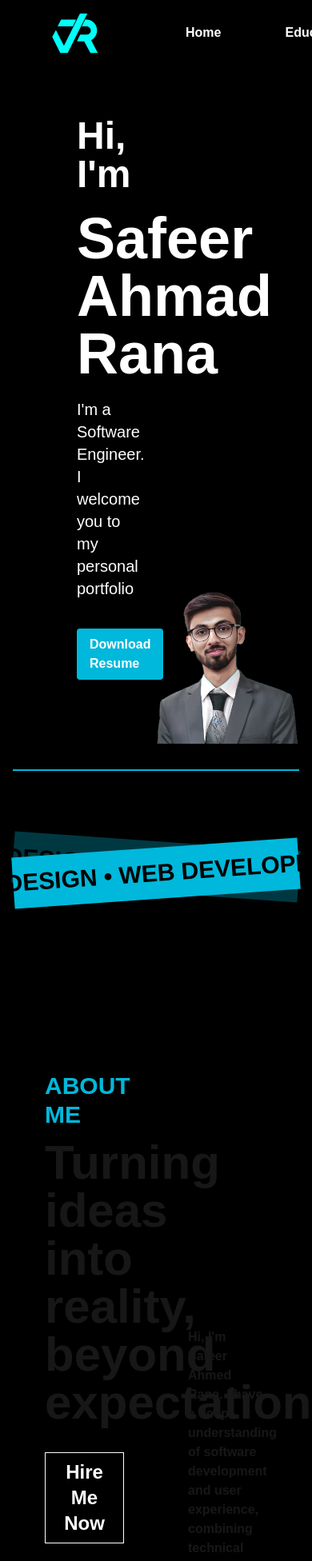
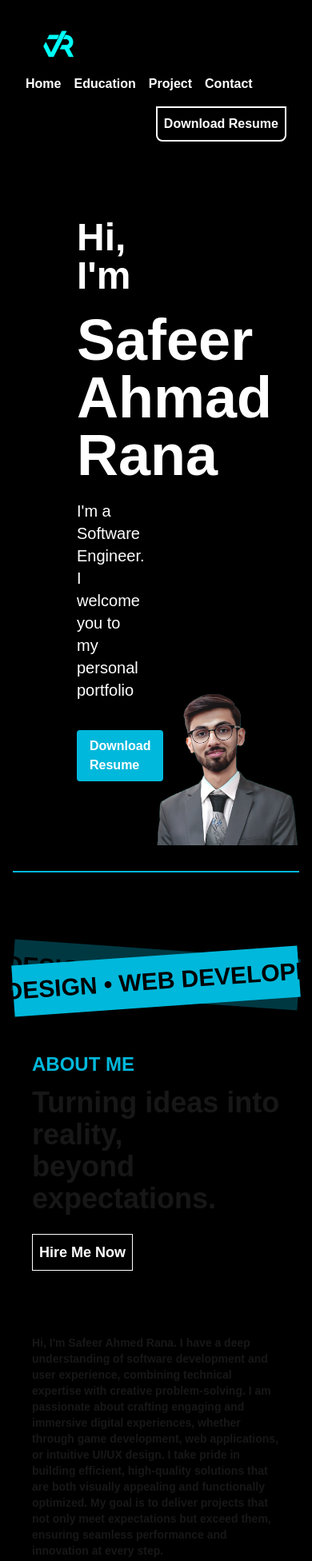
Before and after one commit to SafeerAhmed54/Portfolio, a Next.js app: page / in a window 390 px wide. Shown: the top 1952 px of the page at 80% size. Built offline with nearby package versions, Linux system fonts and the light colour scheme.

Commit message:
Update I want to Change

```diff
--- a/app/page.tsx
+++ b/app/page.tsx
@@ -20,17 +20,17 @@ export default function Home() {
     <div className="bg-black p-4">
       <Header/>
       <Hero/>
-      <div className="h-6 w-full"></div>
+      {/* <div className="h-6 w-full"></div> */}
       <Design/>
       <About/>
       <Design2/>
       <Education/>
-      <div className="h-40 w-full"></div>
+      {/* <div className="h-40 w-full"></div> */}
       <Design/>
-      <div className="h-20 w-full"></div>
+      {/* <div className="h-20 w-full"></div> */}
       <Skill/>
       <Experience/>
-      <div className="h-40 w-full"></div>
+      {/* <div className="h-40 w-full"></div> */}
       <Design/>
       <Project/>
       <Contact/>
--- a/components/about.tsx
+++ b/components/about.tsx
@@ -3,25 +3,22 @@ import React from "react";
 const about = () => {
   return (
     <div>
-      {/* Space before About Me */}
-      <div className="h-8 w-full"></div>
-
       {/* About Me */}
-      <div className="flex justify-center p-20 space-x-20 mt-28 h-screen w-full">
-        <div className="w-1/2 pt-16 space-y-3">
-          <h1 className="font-bold font-sans text-3xl text-cyan-500">
+      <div className="flex flex-col md:flex-row justify-center p-6 md:p-20 space-y-10 md:space-y-0 md:space-x-20 mt-10 md:mt-28 h-auto md:h-screen w-full">
+        <div className="w-full md:w-1/2 pt-8 md:pt-16 space-y-3">
+          <h1 className="font-bold font-sans text-2xl md:text-3xl text-cyan-500">
             ABOUT ME
           </h1>
-          <h2 className="font-bold font-sans text-6xl">
+          <h2 className="font-bold font-sans text-4xl md:text-6xl">
             Turning ideas into reality,<br></br> beyond expectations.
           </h2>
-          <div className="mt-8">
-            <button className="ml-auto border-1 border-white text-2xl p-2 hover:text-cyan-500 text-white font-bold transition-transform duration-300 transform hover:scale-110">
+          <div className="mt-6 md:mt-8">
+            <button className="ml-auto border-1 border-white text-lg md:text-2xl p-2 hover:text-cyan-500 text-white font-bold transition-transform duration-300 transform hover:scale-110">
               Hire Me Now
             </button>
           </div>
         </div>
-        <div className="w-1/2 mt-96">
+        <div className="w-full md:w-1/2 mt-10 md:mt-96">
           {/* Decorative Squares */}
 
           {/* <Image
@@ -31,8 +28,8 @@ const about = () => {
                 height={700}
                 className="object-contain max-w-full"
               /> */}
-          <p className="font-sans font-semibold">
-            Hi, I'm Safeer Ahmed Rana. I have a deep understanding of software
+          <p className="font-sans font-semibold text-sm md:text-base">
+            Hi, I&apos;m Safeer Ahmed Rana. I have a deep understanding of software
             development and user experience, combining technical expertise with
             creative problem-solving. I am passionate about crafting engaging
             and immersive digital experiences, whether through game development,
@@ -42,24 +39,24 @@ const about = () => {
             that not only meet expectations but exceed them, ensuring seamless
             performance and innovation at every step.
           </p>
-          <div className="grid grid-cols-3 gap-4 mt-8 text-center">
+          <div className="grid grid-cols-1 md:grid-cols-3 gap-4 mt-8 text-center">
             <div>
-              <p className="text-7xl text-white font-bold">
+              <p className="text-5xl md:text-7xl text-white font-bold">
                 10<span className="text-cyan-500">+</span>
               </p>
-              <p className="text-gray-400 text-lg">Project Complete</p>
+              <p className="text-gray-400 text-sm md:text-lg">Project Complete</p>
             </div>
             <div>
-              <p className="text-7xl text-white font-bold">
+              <p className="text-5xl md:text-7xl text-white font-bold">
                 3<span className="text-cyan-500">+</span>
               </p>
-              <p className="text-gray-400 text-lg">World Clients</p>
+              <p className="text-gray-400 text-sm md:text-lg">World Clients</p>
             </div>
             <div>
-              <p className="text-7xl text-white font-bold">
+              <p className="text-5xl md:text-7xl text-white font-bold">
                 2<span className="text-cyan-500">+</span>
               </p>
-              <p className="text-gray-400 text-lg font-Satoshi">
+              <p className="text-gray-400 text-sm md:text-lg font-Satoshi">
                 Years Experience
               </p>
             </div>
--- a/components/design.tsx
+++ b/components/design.tsx
@@ -3,6 +3,7 @@ import React from 'react'
 const design = () => {
   return (
     <div>
+      <div className="h-8 w-full"></div>
       {/* Cyan Diagonal Banner */}
       <div className="relative mt-16 sm:mt-24 md:mt-32">
         <div className="absolute w-full text-black h-16 sm:h-20 md:h-24 lg:h-28 text-3xl sm:text-4xl md:text-5xl lg:text-7xl font-bold bg-cyan-500 py-2 transform rotate-4 opacity-30 whitespace-nowrap flex justify-center items-center shadow-xl sm:shadow-2xl shadow-black">
@@ -12,6 +13,7 @@ const design = () => {
           &nbsp; GAME DEVELOPMENT • UI/UX DESIGN • WEB DEVELOPMENT • FRONTEND • BACKEND &nbsp;
         </div>
       </div>
+      <div className="h-8 w-full"></div>
     </div>
   )
 }
--- a/components/education.tsx
+++ b/components/education.tsx
@@ -1,20 +1,22 @@
-import React from 'react'
+import React from "react";
 
 const education = () => {
   return (
-    <div>{/* Space before About Me */}
-    <div className="h-8 w-full"></div>
+    <div>
 
       {/* Education */}
-    <div  className="flex justify-center p-20 mt-28 h-screen w-full">
-      <div  className="w-full pt-16 space-y-3">
-        <h1 id='education-id' className="font-bold font-sans text-3xl text-cyan-500">
+      <div className="flex justify-center p-20 mt-28 h-screen w-full">
+        <div className="w-full pt-16 space-y-3">
+          <h1
+            id="education-id"
+            className="font-bold font-sans text-3xl text-cyan-500"
+          >
             EDUCATION
           </h1>
           <h2 className="font-bold font-sans text-6xl">
             Turning ideas into reality, beyond expectations.
           </h2>
-        <div className="grid grid-col-3 gap-4 space-y-4 mt-10 justify-center items-center">
+          <div className="grid grid-col-3 space-y-4 mt-10 justify-center items-center">
             <div className="flex border-1 border-white rounded-2xl w-5xl p-10 h-60 transition-transform duration-300 transform hover:scale-110 hover:shadow-2xl shadow-cyan-500">
               <div className="w-1/2 space-y-6 ">
                 <h1 className="text-2xl text-left font-bold">
@@ -103,7 +105,7 @@ const education = () => {
         </div>
       </div>
     </div>
-  )
-}
+  );
+};
 
-export default education
+export default education;
--- a/components/header.tsx
+++ b/components/header.tsx
@@ -1,16 +1,17 @@
-import React from 'react'
+import React from 'react';
 
 const header = () => {
   return (
-    <div id='home-id'>
-        <header className="flex space-x-20 items-center h-[50px] p-4 font-sans font-bold text-white bg-opacity-12 rounded-2xl">
+    <div id="home-id">
+      <header className="flex flex-wrap md:flex-nowrap space-y-4 md:space-y-0 md:space-x-20 items-center h-auto md:h-[50px] p-4 font-sans font-bold text-white bg-opacity-12 rounded-2xl">
         <img
           className="transition-transform duration-300 transform hover:scale-110"
           src="/logo.png"
           alt="logo"
-              width={120}
-              height={120}
+          width={80}
+          height={80}
         />
+        <nav className="flex flex-wrap space-x-4 md:space-x-8">
           <a
             className="transition-transform duration-300 transform hover:scale-110 hover:text-cyan-500"
             href="#home-id"
@@ -35,11 +36,13 @@ const header = () => {
           >
             Contact
           </a>
+        </nav>
         <button className="ml-auto border-2 border-white rounded-b-lg p-2 hover:text-black hover:bg-cyan-500 text-white font-bold transition-transform duration-300 transform hover:scale-110">
           Download Resume
         </button>
-          </header></div>
-  )
-}
+      </header>
+    </div>
+  );
+};
 
-export default header
+export default header;
```
Also changed, not shown: components/home.tsx (+9 -6 lines). Lines whose indentation alone changed are shown as unchanged.
